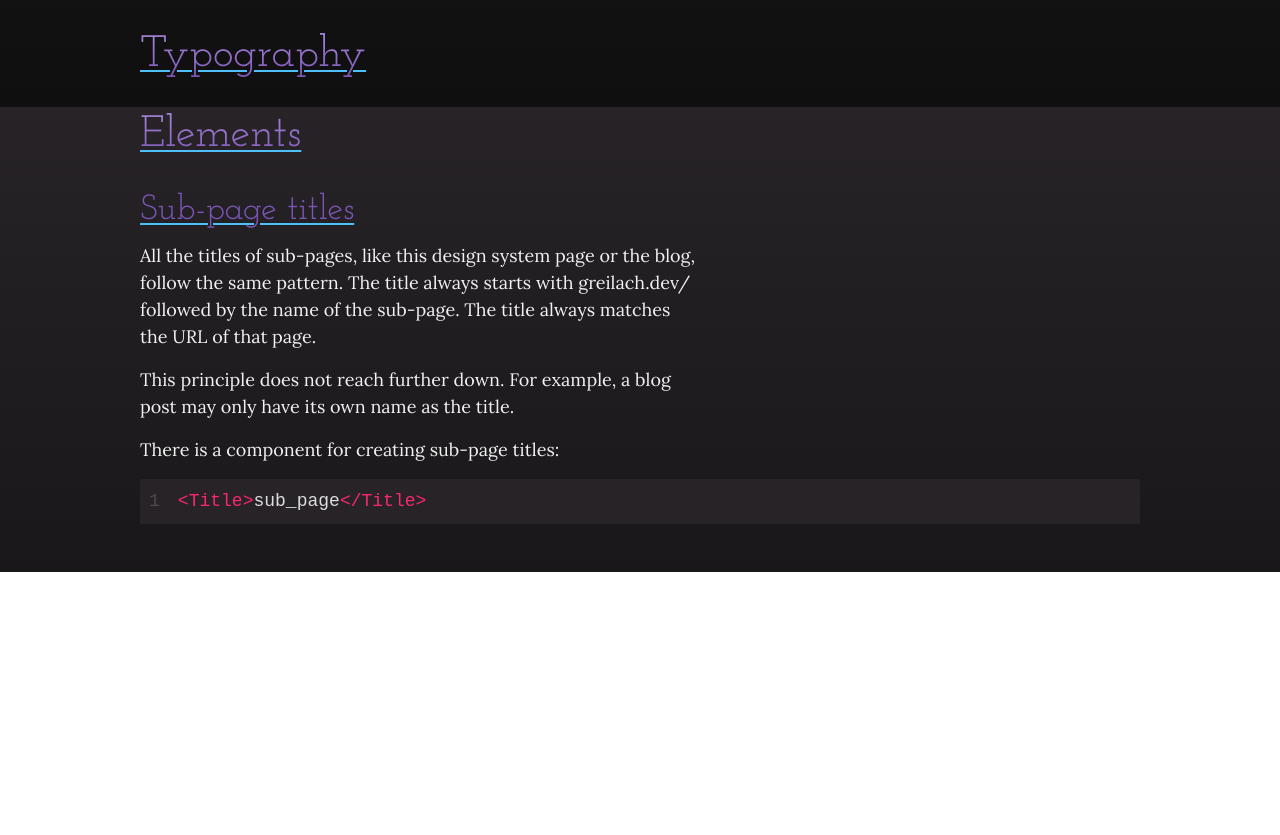
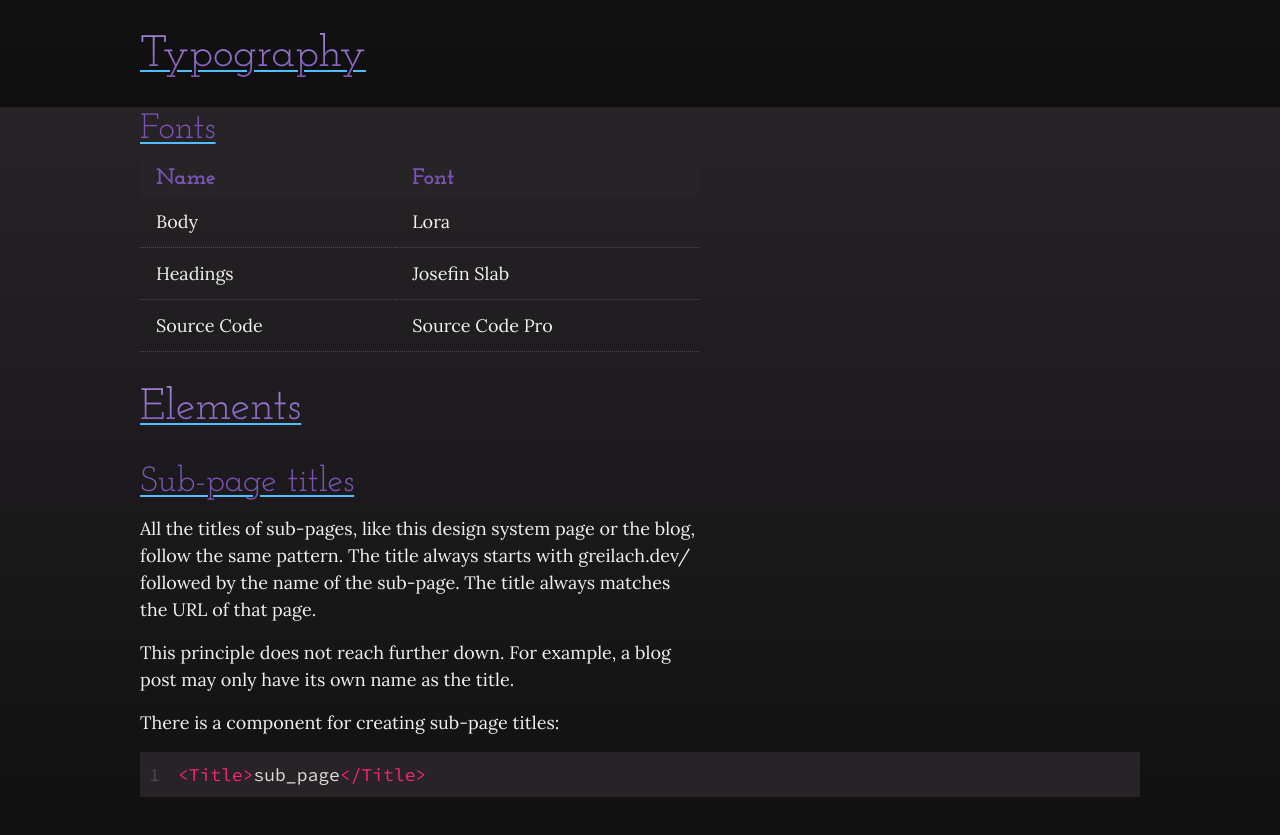
Before and after one commit to Frdnspnzr/greilach.dev, a Next.js app: page /design_system in a window 1280 px wide. Shown: the part 1493-2328 px from the top of the page. Before the commit the page ends 2065 px from the top, so only its background shows below. Built offline with nearby package versions, Linux system fonts and the light colour scheme.

Commit message:
Add fonts table

```diff
--- a/app/design_system/page.tsx
+++ b/app/design_system/page.tsx
@@ -58,34 +58,25 @@ export default async function Page() {
         <ColorDefinition color="var(--color-faint)">Faint</ColorDefinition>
       </Group>
       <h2>Typography</h2>
-      {/* <h2>Breakpoints</h2>
+      <h3>Fonts</h3>
       <table>
         <tr>
           <th>Name</th>
-          <th>screen width</th>
-          <th>Description</th>
+          <th>Font</th>
         </tr>
         <tr>
-          <td>sm</td>
-          <td>449px and below</td>
-          <td>Mobile phones or very small computer screens.</td>
+          <td>Body</td>
+          <td>Lora</td>
         </tr>
         <tr>
-          <td>md</td>
-          <td>450px - 999px</td>
-          <td>Small computer screens or tablets.</td>
+          <td>Headings</td>
+          <td>Josefin Slab</td>
         </tr>
         <tr>
-          <td>lg</td>
-          <td>1000px - 1999px</td>
-          <td>Ordinary computer screens.</td>
+          <td>Source Code</td>
+          <td>Source Code Pro</td>
         </tr>
-        <tr>
-          <td>xl</td>
-          <td>2000px and up</td>
-          <td>Ultra-wide computer screens.</td>
-        </tr>
-      </table> */}
+      </table>
       <h2>Elements</h2>
       <h3>Sub-page titles</h3>
       <p>
--- a/app/layout.tsx
+++ b/app/layout.tsx
@@ -1,12 +1,25 @@
 import classNames from "classnames";
 import type { Metadata } from "next";
-import { Josefin_Slab, Lora } from "next/font/google";
+import {
+  Inter_Tight,
+  Josefin_Slab,
+  Lora,
+  Source_Code_Pro,
+} from "next/font/google";
 import "./theme/theme.scss";
 
 const lora = Lora({ subsets: ["latin"], variable: "--font-lora" });
 const josefinSlab = Josefin_Slab({
   subsets: ["latin"],
   variable: "--font-josefin-slab",
+});
+const sourceCodePro = Source_Code_Pro({
+  subsets: ["latin"],
+  variable: "--font-source-code-pro",
+});
+const interTight = Inter_Tight({
+  subsets: ["latin"],
+  variable: "--font-inter_tight",
 });
 
 export default function RootLayout({
@@ -16,7 +29,14 @@ export default function RootLayout({
 }) {
   return (
     <html lang="en">
-      <body className={classNames(lora.variable, josefinSlab.variable)}>
+      <body
+        className={classNames(
+          lora.variable,
+          josefinSlab.variable,
+          sourceCodePro.variable,
+          interTight.variable
+        )}
+      >
         <div className="container">{children}</div>
       </body>
     </html>
--- a/app/theme/typography.scss
+++ b/app/theme/typography.scss
@@ -110,6 +110,43 @@ a {
   }
 }
 
+pre, code {
+  font-family: var(--font-source-code-pro);
+}
+
+table {
+  border-collapse: collapse;
+  table-layout: auto;
+  width: 50ch;
+
+  th,
+  td {
+    padding-inline-end: var(--space-2xl);
+    padding-inline-start: var(--space-s);
+  }
+
+  th {
+    font-family: var(--font-josefin-slab);
+    color: var(--color-primary);
+    font-size: var(--font-step-1);
+    text-align: left;
+  }
+
+  td {
+    padding-block: var(--space-xs);
+  }
+
+
+  tr:has(> th) {
+    margin-block-end: var(--space-l);
+    background-color: var(--color-faint);
+  }
+
+  tr:not(:has(> th)) {
+    border-bottom: 1px dotted var(--color-subtle);
+  }
+}
+
 // p,
 // ul,
 // ol,
```
